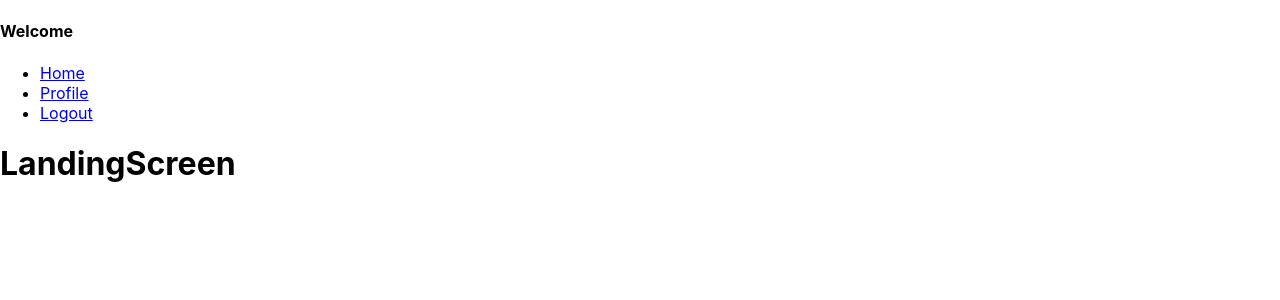
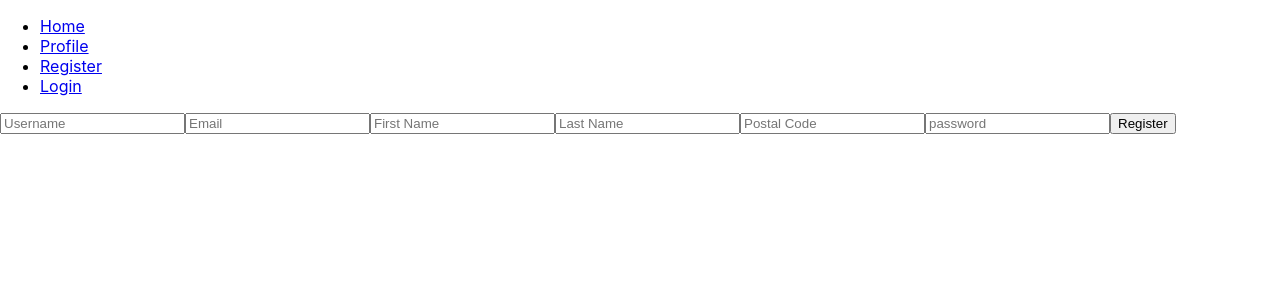
Before and after one commit to Atucker91/Capstone_FrontEnd_Whos_On, a React (Create React App) app: page /register in a window 1280 px wide. Shown: the top 300 px of the page. Built offline with nearby package versions, Linux system fonts and the light colour scheme.

Commit message:
setup register form to test

```diff
--- a/src/App.js
+++ b/src/App.js
@@ -15,7 +15,7 @@ class App extends Component {
   constructor(props) {
     super(props);
     this.state = {
-      user: {}
+
     }
   }
 
@@ -27,13 +27,26 @@ class App extends Component {
         user
       });
     } catch {
-
+      console.log("ComponentDidMount - user not found")
     }
   }
+
+
+
+
+  registerUser = async(newUser) =>{
+    const response = await axios.get(`http://127.0.0.1:8000/api/auth/register/`, newUser)
+  }
+
+
+
+
+
 
   render() {
 
     const user = this.state.user
+    console.log("Inside Render", user)
 
     return (
       <div>
@@ -48,7 +61,7 @@ class App extends Component {
                 }
               }}
             />
-            <Route path='/registrer' component={RegisterScreen} />
+            <Route path='/register'  render={props =>  <RegisterScreen {...props} registerUser={this.registerUser} /> } />
             <Route path='/login' component={LoginScreen} />
             <Route path='/logout' component={Logout} />
             <Route path='/not-found' component={NotFound} />
--- a/src/Components/RegisterScreen/RegisterScreen.jsx
+++ b/src/Components/RegisterScreen/RegisterScreen.jsx
@@ -1,11 +1,46 @@
-import React from 'react';
+import React, {Component} from 'react';
 
-const RegisterScreen = () => {
-    return (
-        <div>
-            <h1>RegisterScreen</h1>
-        </div>
-    )
+class RegisterScreen extends Component {
+    constructor(props) {
+        super(props);
+        this.state = {
+            username: '',
+            email: '',
+            first_name: '',
+            last_name: '',
+            postal_code: '',
+            password: '',
+            is_band: false,
+            is_venue: false
+         }
+    }
+
+    handleChange = (event) => {
+        this.setState({
+            [event.target.name]: event.target.value
+        })
+    }
+
+    handleSubmit = (event) => {
+        event.preventDefault();
+        this.props.registerUser(this.state)
+    }
+
+    render() {
+        return (
+            <div>
+                <form onSubmit={this.handleSubmit}>
+                    <input name="username" onChange={this.handleChange} value={this.state.username} placeholder='Username'/>
+                    <input name="email" onChange={this.handleChange} value={this.state.email} placeholder='Email'/>
+                    <input name="first_name" onChange={this.handleChange} value={this.state.first_name} placeholder='First Name'/>
+                    <input name="last_name" onChange={this.handleChange} value={this.state.last_name} placeholder='Last Name'/>
+                    <input name="postal_code" onChange={this.handleChange} value={this.state.postal_code} placeholder='Postal Code'/>
+                    <input name="password" onChange={this.handleChange} value={this.state.password} placeholder='password'/>
+                    <button type="submit">Register</button>
+                </form>
+            </div>
+        );
+    }
 }
 
-export default RegisterScreen
+export default RegisterScreen;
```
